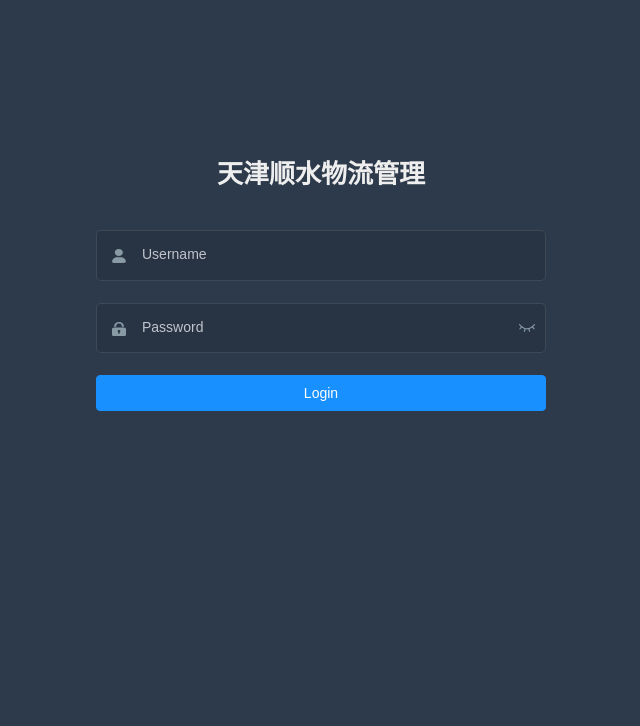
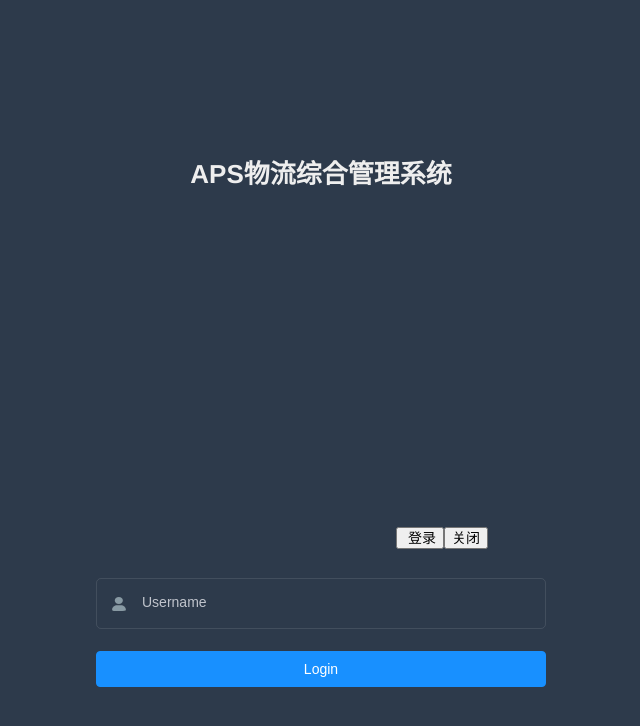
Before and after one commit to 386141174/vue-element-admin, a Vue app: page /#/login in a window 1280 px wide. Shown: the top 726 px of the page, without its empty margins (319-959 px from the left). Built offline with nearby package versions, Linux system fonts and the light colour scheme; no server answers.

Commit message:
add face recognize

```diff
--- a/src/api/order.js
+++ b/src/api/order.js
@@ -39,11 +39,11 @@ export function createArticle(data) {
   })
 }
 
-export function updateArticle(data) {
+export function updateOrder(params) {
   return request({
     url: '/order/update',
     method: 'post',
-    data
+    params
   })
 }
 
--- a/src/components/Share/DropdownMenu.vue
+++ b/src/components/Share/DropdownMenu.vue
@@ -7,7 +7,7 @@
         <span v-else>{{ item.title }}</span>
       </div>
     </div>
-  </div>
+</div>
 </template>
 
 <script>
--- a/src/views/login/index.vue
+++ b/src/views/login/index.vue
@@ -4,10 +4,22 @@
 
       <div class="title-container">
         <h3 class="title">
-          天津顺水物流管理
+          APS物流综合管理系统
         </h3>
 <!--        <lang-select class="set-language" />-->
       </div>
+
+      <el-form-item id="camera" >
+        <div class="web-cam" >
+
+          <video ref="videoElem"></video>
+        </div>
+
+        <!-- 图像画布 -->
+        <canvas  style="border-radius: 50%"></canvas>
+        <button  @click="face_login()" class="btn btn-info"><i class="icon-play"></i>&nbsp;登录</button>
+        <button onclick="close_camera()" class="btn btn-info"><i class="icon-play"></i>关闭</button>
+      </el-form-item>
 
       <el-form-item prop="username">
         <span class="svg-container">
@@ -24,7 +36,9 @@
         />
       </el-form-item>
 
-      <el-tooltip v-model="capsTooltip" content="Caps lock is On" placement="right" manual>
+
+
+      <el-tooltip v-model="capsTooltip" content="Caps lock is On" placement="right" manual v-show="false">
         <el-form-item prop="password">
           <span class="svg-container">
             <svg-icon icon-class="password" />
@@ -81,11 +95,11 @@
 </template>
 
 <script>
-import { validUsername } from '@/utils/validate'
-import LangSelect from '@/components/LangSelect'
-import SocialSign from './components/SocialSignin'
+  import { validUsername } from '@/utils/validate'
+  import LangSelect from '@/components/LangSelect'
+  import SocialSign from './components/SocialSignin'
 
-export default {
+  export default {
   name: 'Login',
   components: { LangSelect, SocialSign },
   data() {
@@ -117,7 +131,12 @@ export default {
       loading: false,
       showDialog: false,
       redirect: undefined,
-      otherQuery: {}
+      otherQuery: {},
+      canvas: undefined,
+      context: undefined,
+      video: undefined,
+      snap: undefined,
+      mediaStreamTrack: undefined,
     }
   },
   watch: {
@@ -132,10 +151,8 @@ export default {
       immediate: true
     }
   },
-  created() {
-    // window.addEventListener('storage', this.afterQRScan)
-  },
   mounted() {
+    this.initWebCamera();
     if (this.loginForm.username === '') {
       this.$refs.username.focus()
     } else if (this.loginForm.password === '') {
@@ -146,6 +163,30 @@ export default {
     // window.removeEventListener('storage', this.afterQRScan)
   },
   methods: {
+    $(elem){
+      return document.querySelector(elem);
+    },
+    initWebCamera() {
+      this.canvas = this.$('canvas'),
+      this.context = this.canvas.getContext('2d'),
+      this.video = this.$refs.videoElem,
+      this.snap = this.$('#snap'),
+      console.log("11111")
+
+      //打开摄像头
+      if (navigator.mediaDevices && navigator.mediaDevices.getUserMedia) {
+        navigator.mediaDevices.getUserMedia({
+          video: true,
+        }).then((stream) => {
+          this.mediaStreamTrack = typeof stream.stop === 'function' ? stream : stream.getTracks()[1];
+          // video.src = window.URL.createObjectURL(stream);
+          this.video.srcObject = stream;
+          this.video.play();
+
+        });
+
+      }
+    },
     checkCapslock({ shiftKey, key } = {}) {
       if (key && key.length === 1) {
         if (shiftKey && (key >= 'a' && key <= 'z') || !shiftKey && (key >= 'A' && key <= 'Z')) {
@@ -194,7 +235,17 @@ export default {
         }
         return acc
       }, {})
-    }
+    },
+    face_login(){
+      this.context.clearRect(0,0,300,200);
+      this.context.drawImage(this.video, 0, 0, 300, 200);
+    },
+
+    created() {
+      // window.addEventListener('storage', this.afterQRScan)
+
+
+    },
     // afterQRScan() {
     //   if (e.key === 'x-admin-oauth-code') {
     //     const code = getQueryObject(e.newValue)
@@ -230,6 +281,10 @@ $cursor: #fff;
     color: $cursor;
   }
 }
+.web-cam {
+  border-radius: 250px;
+  -webkit-mask-image: -webkit-radial-gradient(circle, white 100%, black 100%);
+}
 
 /* reset element-ui css */
 .login-container {
@@ -254,10 +309,15 @@ $cursor: #fff;
       }
     }
   }
-
+  #camera {
+    -webkit-border-radius: 5px;
+    -moz-border-radius: 5px;
+    border-radius: 5px;
+    color: #454545;
+    border: 0;
+  }
   .el-form-item {
     border: 1px solid rgba(255, 255, 255, 0.1);
-    background: rgba(0, 0, 0, 0.1);
     border-radius: 5px;
     color: #454545;
   }
--- a/src/views/table/complex-table.vue
+++ b/src/views/table/complex-table.vue
@@ -10,13 +10,13 @@
         <el-option v-for="item in sortOptions" :key="item.key" :label="item.label" :value="item.key" />
       </el-select>
       <el-button v-waves class="filter-item" type="primary" icon="el-icon-search" @click="handleFilter">
-        {{ $t('table.search') }}
+        搜索
       </el-button>
       <el-button class="filter-item" style="margin-left: 10px;" type="primary" icon="el-icon-edit" @click="handleCreate">
-        {{ $t('table.add') }}
+        添加订单
       </el-button>
       <el-button v-waves :loading="downloadLoading" class="filter-item" type="primary" icon="el-icon-download" @click="handleDownload">
-        {{ $t('table.export') }}
+        导出到Excel
       </el-button>
     </div>
 
@@ -67,19 +67,16 @@
           </el-tag>
         </template>
       </el-table-column>
-      <el-table-column label="Actions" align="center" width="400" class-name="small-padding fixed-width">
+      <el-table-column label="操作" align="center" width="400" class-name="small-padding fixed-width">
         <template slot-scope="{row}">
           <el-button type="primary" size="mini" @click="handleUpdate(row)">
-            {{ $t('table.edit') }}
+            地图
           </el-button>
           <el-button v-if="row.status!='published'" size="mini" type="success" @click="handleModifyStatus(row,'published')">
-            {{ $t('table.publish') }}
-          </el-button>
-          <el-button v-if="row.status!='draft'" size="mini" @click="handleModifyStatus(row,'draft')">
-            {{ $t('table.draft') }}
+            发货
           </el-button>
           <el-button v-if="row.status!='deleted'" size="mini" type="danger" @click="handleModifyStatus(row,'deleted')">
-            {{ $t('table.delete') }}
+            完成
           </el-button>
         </template>
       </el-table-column>
@@ -109,7 +106,7 @@
             v-model="formData.realName"
             filterable
             remote
-            reserve-keyword
+            clearable
             placeholder="请输入关键词"
             :remote-method="remoteMethod"
             :loading="fuzzyNameList.loading">
@@ -144,7 +141,7 @@
       </el-form>
 
       <div slot="footer" class="dialog-footer">
-        <el-button @click="dialogFormVisible = false">
+        <el-button @click="cancelAddOrder()">
           {{ $t('table.cancel') }}
         </el-button>
         <el-button type="primary" @click="dialogStatus==='添加'?createData():updateData()" v-show="showButton">
@@ -169,15 +166,14 @@
 </template>
 
 <script>
-  import { createOrder, fetchList, fetchPv, updateArticle } from '@/api/order'
+  import { createOrder, fetchList, fetchPv, updateOrder } from '@/api/order'
   import waves from '@/directive/waves' // waves directive
   import { parseTime } from '@/utils'
   import Pagination from '@/components/Pagination' // secondary package based on el-pagination
-  import { regionData } from 'element-china-area-data'
-  import {BaiduMap , BmDriving,BmlLushu,BmPolyline} from 'vue-baidu-map'
+  import { CodeToText, regionData } from 'element-china-area-data'
+  import { BaiduMap, BmDriving, BmlLushu, BmPolyline } from 'vue-baidu-map'
   import { mapCoordinate } from '@/api/map'
   import custom_map_config from '../../styles/json/custom_map_config'
-  import { CodeToText } from 'element-china-area-data'
   import { getFuzzyInfo } from '@/api/user'
 
   const calendarTypeOptions = [
@@ -208,7 +204,6 @@ export default {
     statusFilter(status) {
       const statusMap = {
         published: 'success',
-        draft: 'info',
         deleted: 'danger'
       }
       return statusMap[status]
@@ -260,7 +255,7 @@ export default {
       },
       calendarTypeOptions,
       sortOptions: [{ label: '按照时间升序', key: '+id' }, { label: '按照时间降序', key: '-id' }],
-      statusOptions: ['published', 'draft', 'deleted'],
+      statusOptions: ['运输中', '完成','未付款'],
       showReviewer: false,
       options: regionData,
       formData: {
@@ -321,14 +316,18 @@ export default {
     handleChange(value) {
       // console.log(value)
     },
+    cancelAddOrder() {
+      this.dialogFormVisible = false;
+      this.emptyObj(this.formData);
+      this.fuzzyNameList.options = [];
+      this.selectedOptions = [];
+    },
     remoteMethod(query) {
-      if (query !== '') {
+      if (query != '') {
         this.fuzzyNameList.loading = true;
         getFuzzyInfo({realname: query}).then(resp => {
           this.fuzzyNameList.loading = false;
-          console.log(resp);
           let data = resp.data;
-          console.log(data);
           data.forEach((item,index) => {
             this.fuzzyNameList.options[index] = {
               value: data[index].realname,
@@ -363,9 +362,22 @@ export default {
       this.getList()
     },
     handleModifyStatus(row, status) {
-      this.$message({
-        message: '操作成功',
-        type: 'success'
+      if (status === '完成') {
+
+      }
+      console.log(row);
+      let orderId = row.order.order_id;
+      updateOrder({orderId: orderId}).then(response => {
+        if (response.state === 1) {
+          this.$message({
+            message: '操作成功',
+            type: 'success'
+          })
+          switch (status) {
+            case '未付款':
+
+          }
+        }
       })
       row.status = status
     },
```
